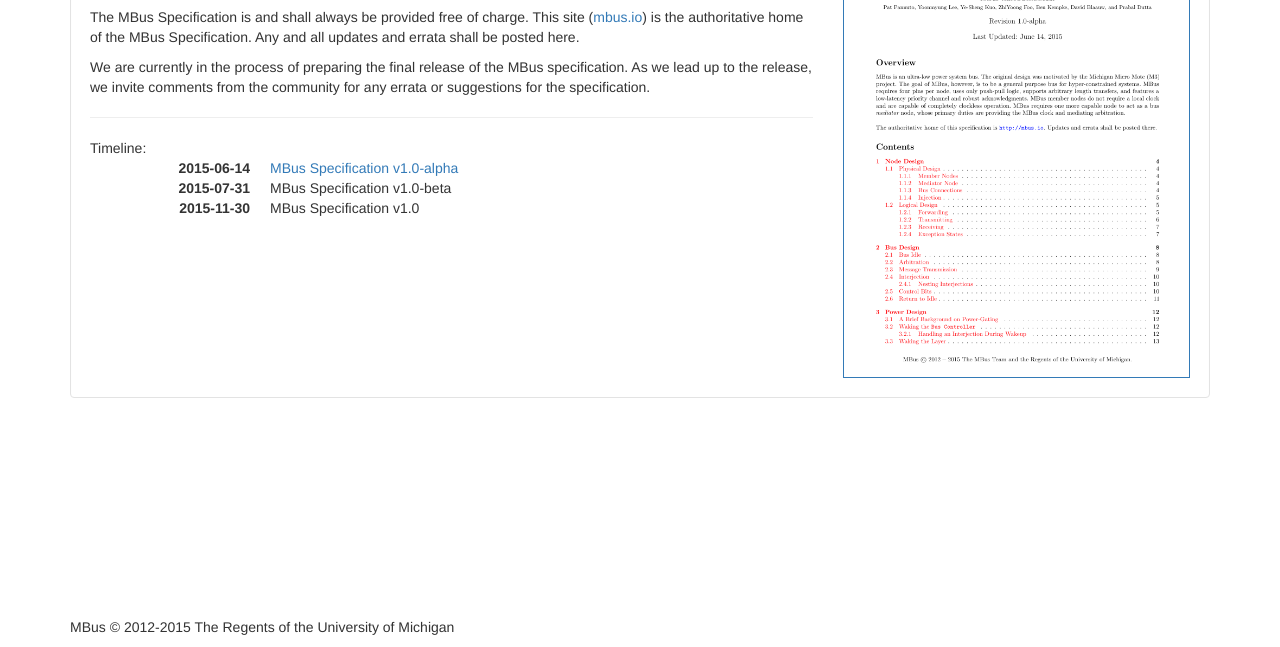
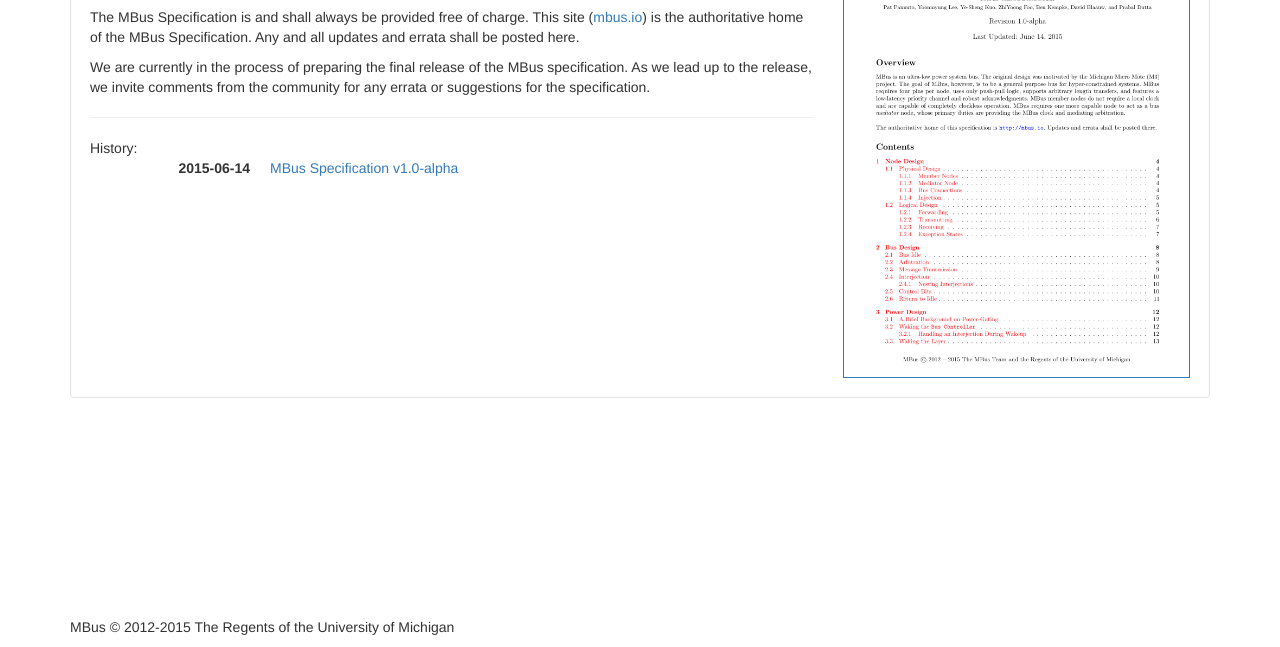
Before and after one commit to mbus/mbus.github.io, a plain HTML site: page spec.html in a window 1280 px wide. Shown: the part 153-800 px from the top of the page. Drawn offline with nearby package versions, Linux system fonts and the light colour scheme.

Commit message:
Update timeline/history; add CubeWorks title

```diff
--- a/spec.html
+++ b/spec.html
@@ -86,14 +86,10 @@
         </p>
         <!--<strong>Specification Last Updated: June 11, 2015</strong>-->
         <hr />
-        Timeline:
+        History:
         <dl class="dl-horizontal">
           <dt>2015-06-14</dt>
           <dd><a href="/spec-legal.html">MBus Specification v1.0-alpha</a></dd>
-          <dt>2015-07-31</dt>
-          <dd>MBus Specification v1.0-beta</dd>
-          <dt>2015-11-30</dt>
-          <dd>MBus Specification v1.0</dd>
         </dl>
       </div>
       <div class="col-lg-4 hidden-xs">
```
Also changed, not shown: index.html (+1 -1 lines), verilog.html (+3 -3 lines).
